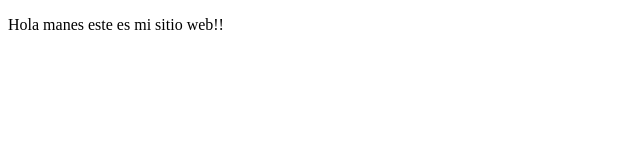
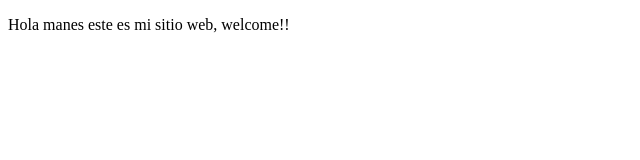
Before and after one commit to Jira2222/proyectoDemoCursoPrework, a plain HTML site: page index.html in a window 1280 px wide. Shown: the full height of the page, 0-640 px from the left. Drawn offline with Linux system fonts and the light colour scheme.

Commit message:
Cambios agregue bienvenidos

```diff
--- a/index.html
+++ b/index.html
@@ -8,7 +8,7 @@
 </head>
 <body>
     <p>
-        Hola manes este es mi sitio web!!
+        Hola manes este es mi sitio web, welcome!!
     </p>
 </body>
 </html>
```
